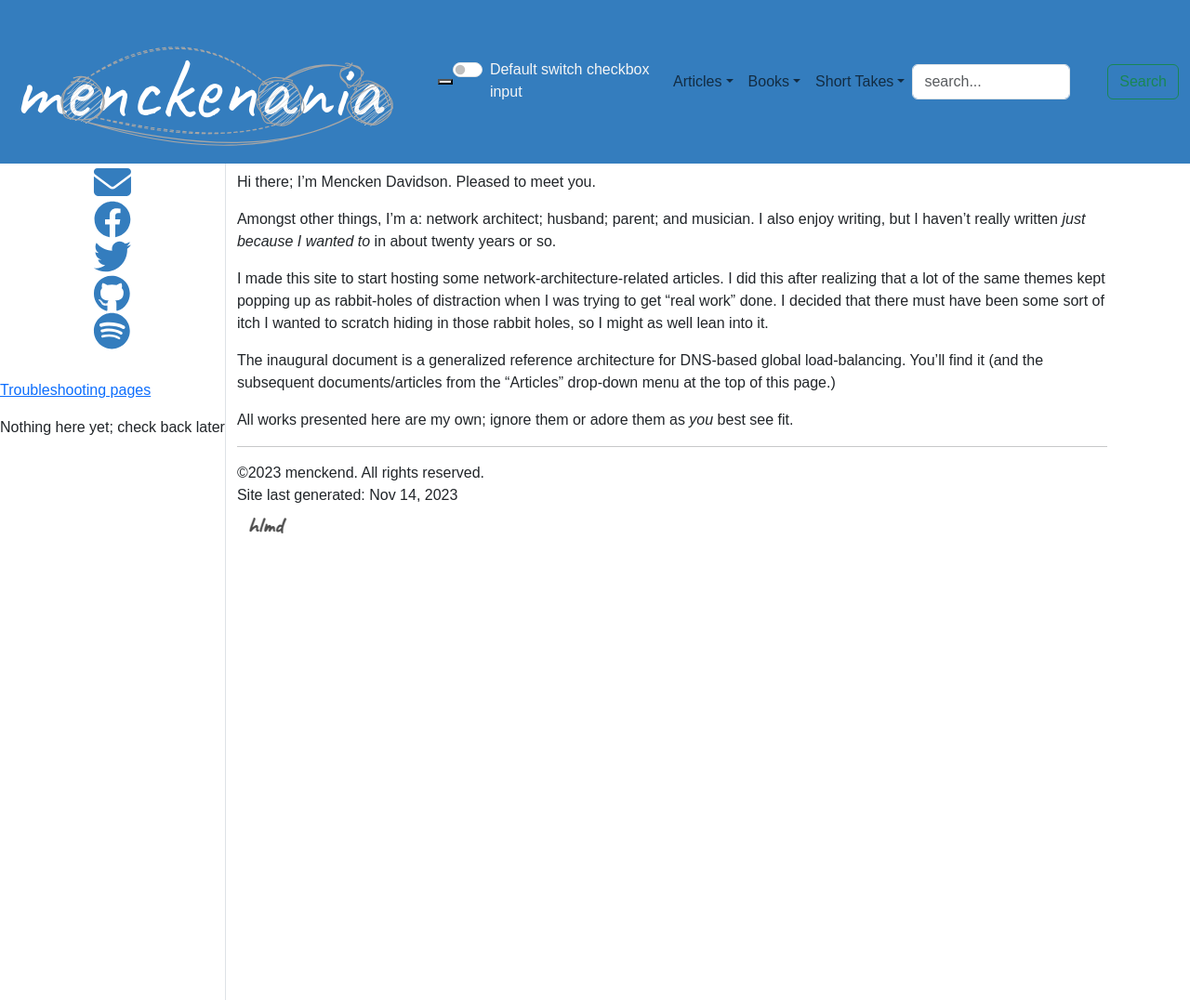
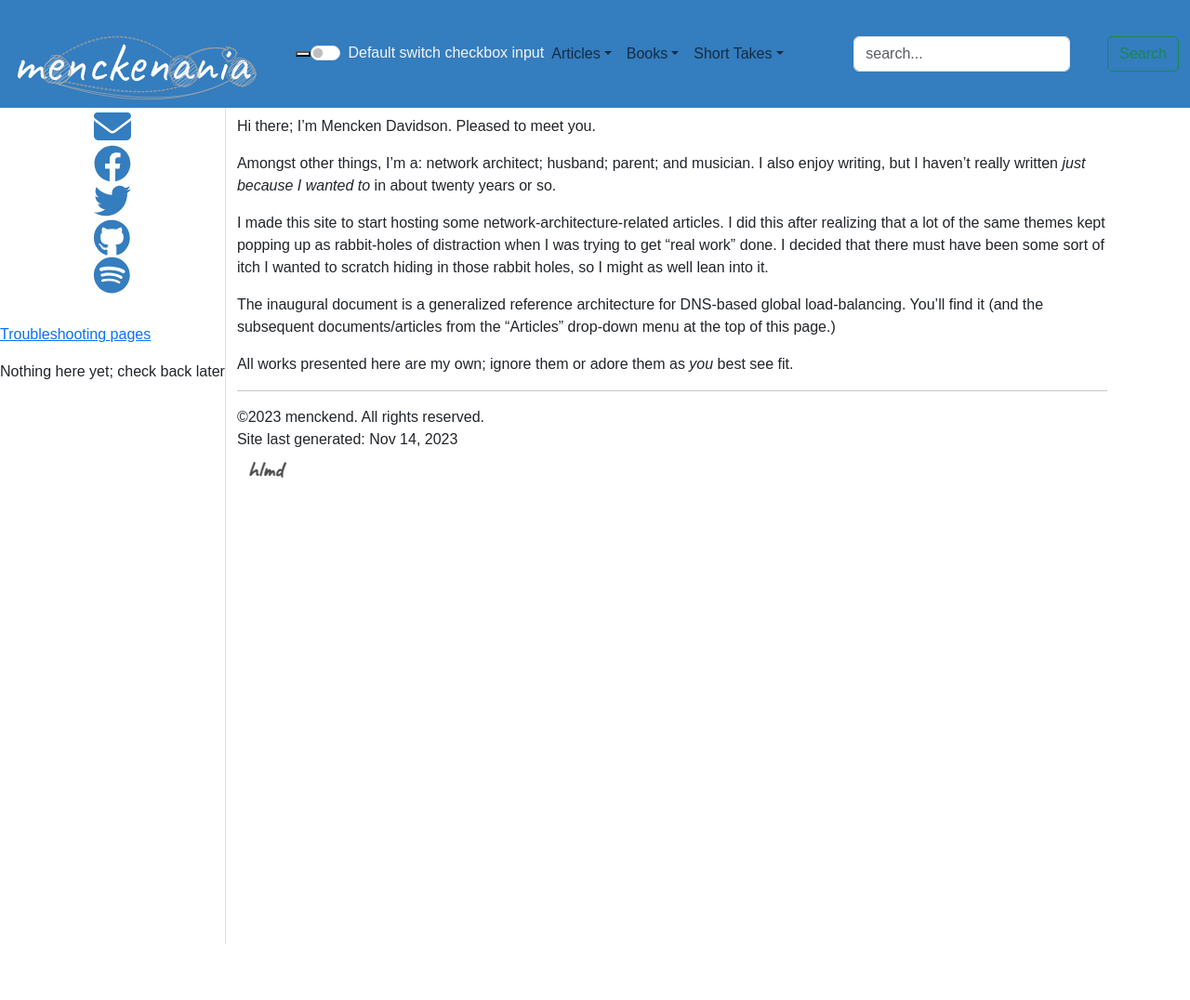
Before and after one commit to menckend/alpha, a Jekyll site: the page built from index.md, in a window 1280 px wide. Shown: the whole page at 93% size. Built offline with Jekyll 4.4.1, drawn with Linux system fonts in a browser that asks for light colours; nearby versions of some CDN libraries; some web fonts are replaced; comment, search, counter and statistics services are not loaded; after the commit the page ends 1016 px from its top, so only the background shows below that.

Commit message:
Update topnav.html

```diff
--- a/_includes/topnav.html
+++ b/_includes/topnav.html
@@ -2,7 +2,7 @@
 
 <nav class="navbar navbar-expand-lg navbar-inverse navbar-static-top"  style="background-color:#347DBE; color: whitesmoke;">
     <div class="container-fluid topnavlinks">
-        <a class="navbar-brand" href="index.html"><img class="navbar-brand" style="height: 150px;" src="images/menckenania-logo.drawio.svg"></a>
+        <a class="navbar-brand" href="index.html" style="height: 100px;"><img class="navbar-brand" style="height: 100px;" src="images/menckenania-logo.drawio.svg"></a>
 
         <button class="navbar-toggler" type="button" data-bs-toggle="collapse" data-bs-target="#navbarSupportedContent" aria-controls="navbarSupportedContent" aria-expanded="false" aria-label="Toggle top-nav">
             <span class="navbar-toggler-icon"></span>
```
